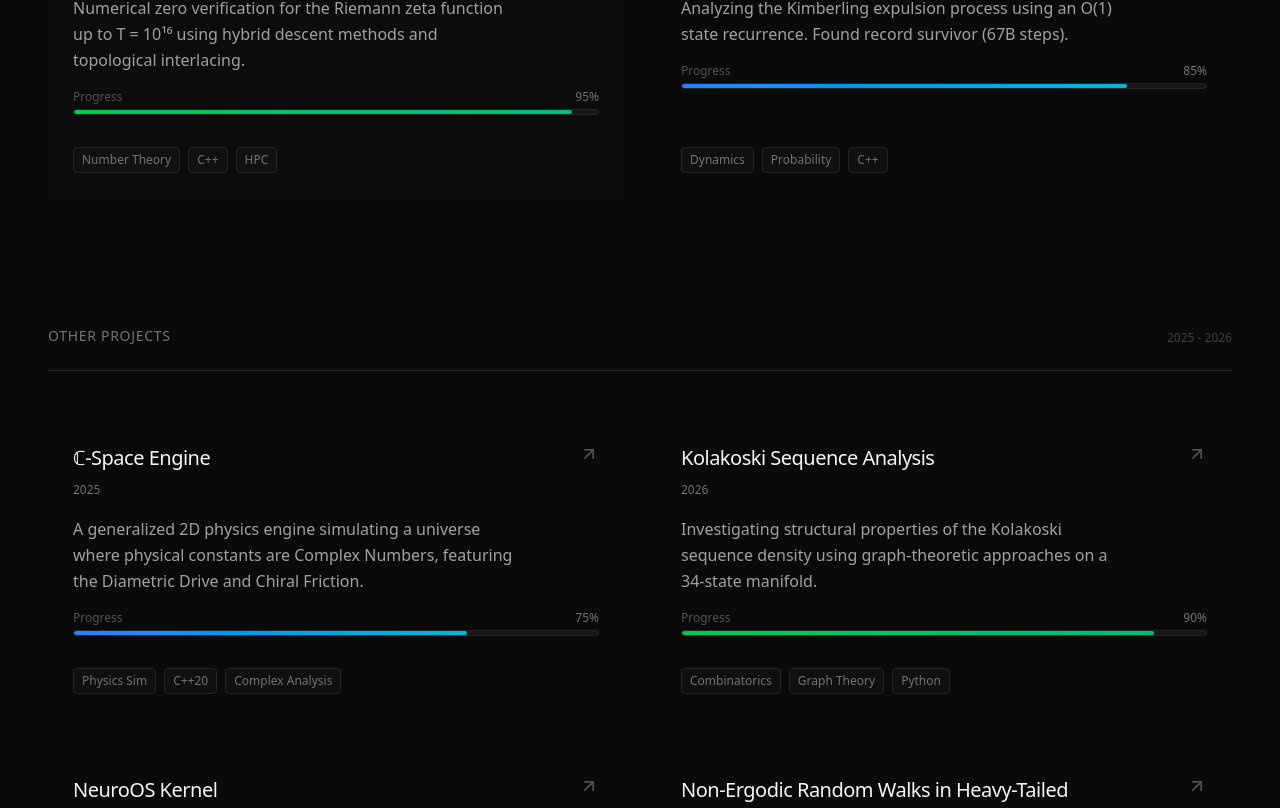
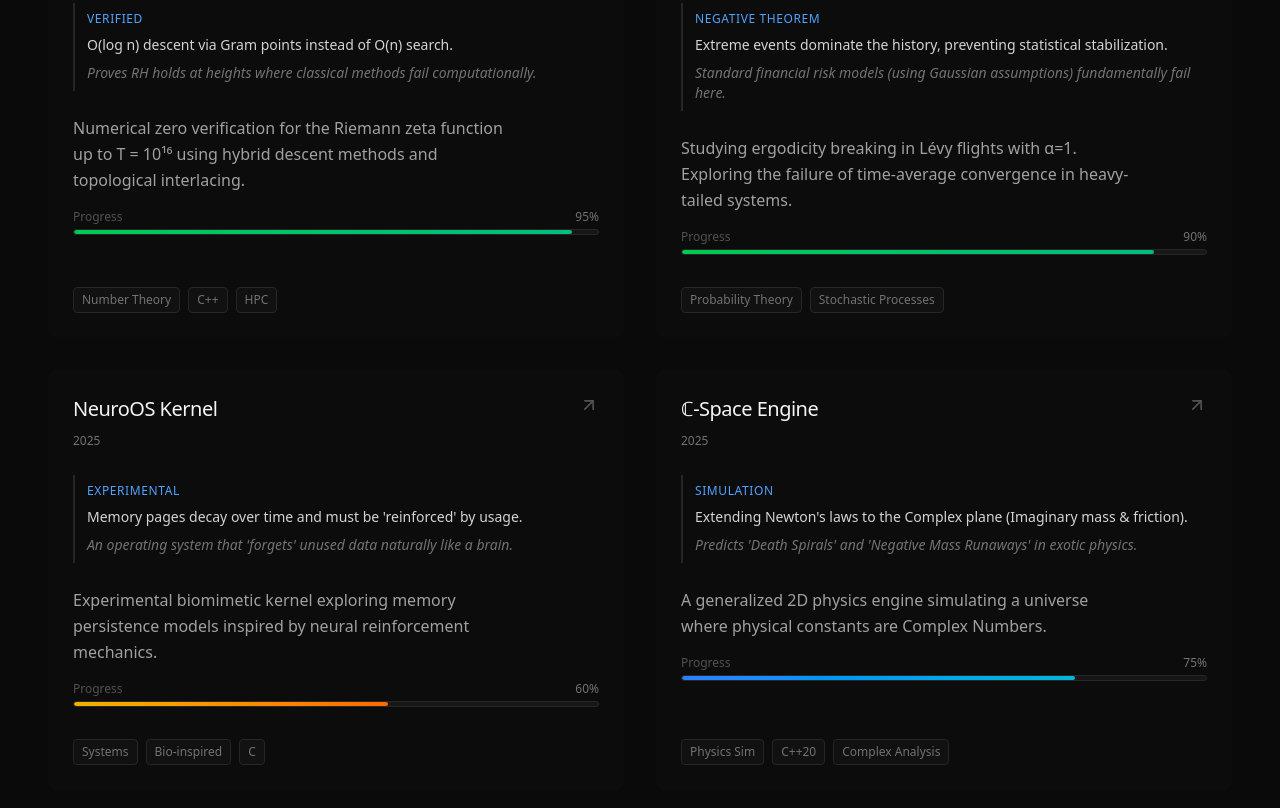
Before and after one commit to Shiviatrix/shiviatrix.github.io, a Next.js app: page / in a window 1280 px wide. Shown: the part 851-1659 px from the top of the page. Built offline with nearby package versions, Linux system fonts and the light colour scheme.

Commit message:
Divisions in work

```diff
--- a/src/app/page.tsx
+++ b/src/app/page.tsx
@@ -63,7 +63,7 @@ export default function Home() {
           className="flex items-end justify-between border-b border-neutral-800 pb-6"
         >
           <h2 className="text-sm font-mono text-neutral-500 uppercase tracking-wider">Featured Work</h2>
-          <span className="text-xs font-mono text-neutral-700">2025</span>
+          <span className="text-xs font-mono text-neutral-700">Highest Impact</span>
         </motion.div>
 
         <div className="grid grid-cols-1 md:grid-cols-2 gap-8">
@@ -75,14 +75,45 @@ export default function Home() {
             year="2025"
             highlight
             progress={95}
+            status="Verified"
+            coreIdea="O(log n) descent via Gram points instead of O(n) search."
+            implication="Proves RH holds at heights where classical methods fail computationally."
           />
           <ProjectCard
-            title="Kimberling Expulsion Conjecture"
-            description="Analyzing the Kimberling expulsion process using an O(1) state recurrence. Found record survivor (67B steps)."
-            tags={["Dynamics", "Probability", "C++"]}
-            href="/research/kimberling"
+            title="Non-Ergodic Random Walks"
+            description="Studying ergodicity breaking in Lévy flights with α=1. Exploring the failure of time-average convergence in heavy-tailed systems."
+            tags={["Probability Theory", "Stochastic Processes"]}
+            href="/research/heavy-tails"
+            year="2026"
+            highlight
+            progress={90}
+            status="Negative Theorem"
+            coreIdea="Extreme events dominate the history, preventing statistical stabilization."
+            implication="Standard financial risk models (using Gaussian assumptions) fundamentally fail here."
+          />
+          <ProjectCard
+            title="NeuroOS Kernel"
+            description="Experimental biomimetic kernel exploring memory persistence models inspired by neural reinforcement mechanics."
+            tags={["Systems", "Bio-inspired", "C"]}
+            href="/engineering/neuro-os"
             year="2025"
-            progress={85}
+            highlight
+            progress={60}
+            status="Experimental"
+            coreIdea="Memory pages decay over time and must be 'reinforced' by usage."
+            implication="An operating system that 'forgets' unused data naturally like a brain."
+          />
+          <ProjectCard
+            title="ℂ-Space Engine"
+            description="A generalized 2D physics engine simulating a universe where physical constants are Complex Numbers."
+            tags={["Physics Sim", "C++20", "Complex Analysis"]}
+            href="/research/c-space"
+            year="2025"
+            highlight
+            progress={75}
+            status="Simulation"
+            coreIdea="Extending Newton's laws to the Complex plane (Imaginary mass & friction)."
+            implication="Predicts 'Death Spirals' and 'Negative Mass Runaways' in exotic physics."
           />
         </div>
       </motion.section>
@@ -99,14 +130,6 @@ export default function Home() {
 
         <div className="grid grid-cols-1 md:grid-cols-2 gap-8">
           <ProjectCard
-            title="ℂ-Space Engine"
-            description="A generalized 2D physics engine simulating a universe where physical constants are Complex Numbers, featuring the Diametric Drive and Chiral Friction."
-            tags={["Physics Sim", "C++20", "Complex Analysis"]}
-            href="/research/c-space"
-            year="2025"
-            progress={75}
-          />
-          <ProjectCard
             title="Kolakoski Sequence Analysis"
             description="Investigating structural properties of the Kolakoski sequence density using graph-theoretic approaches on a 34-state manifold."
             tags={["Combinatorics", "Graph Theory", "Python"]}
@@ -115,20 +138,12 @@ export default function Home() {
             progress={90}
           />
           <ProjectCard
-            title="NeuroOS Kernel"
-            description="Experimental biomimetic kernel exploring memory persistence models inspired by neural reinforcement mechanics."
-            tags={["Systems", "Bio-inspired", "C"]}
-            href="/engineering/neuro-os"
+            title="Kimberling Expulsion Conjecture"
+            description="Analyzing the Kimberling expulsion process using an O(1) state recurrence. Found record survivor (67B steps)."
+            tags={["Dynamics", "Probability", "C++"]}
+            href="/research/kimberling"
             year="2025"
-            progress={60}
-          />
-          <ProjectCard
-            title="Non-Ergodic Random Walks in Heavy-Tailed Distributions"
-            description="Studying ergodicity breaking in Lévy flights with α=1. Exploring the failure of time-average convergence in heavy-tailed systems."
-            tags={["Probability Theory", "Stochastic Processes"]}
-            href="/research/heavy-tails"
-            year="2026"
-            progress={90}
+            progress={85}
           />
           <ProjectCard
             title="Twin Prime Cluster"
--- a/src/components/project-card.tsx
+++ b/src/components/project-card.tsx
@@ -13,9 +13,12 @@ interface ProjectCardProps {
     year?: string;
     highlight?: boolean;
     progress?: number; // 0-100
+    status?: string;
+    coreIdea?: string;
+    implication?: string;
 }
 
-export function ProjectCard({ title, description, tags, href, year, highlight, progress }: ProjectCardProps) {
+export function ProjectCard({ title, description, tags, href, year, highlight, progress, status, coreIdea, implication }: ProjectCardProps) {
     return (
         <motion.div
             initial={{ opacity: 0, y: 20 }}
@@ -41,6 +44,26 @@ export function ProjectCard({ title, description, tags, href, year, highlight, p
                 </div>
                 <ArrowUpRight className="w-5 h-5 text-neutral-600 group-hover:text-blue-400 group-hover:translate-x-1 group-hover:-translate-y-1 transition-all duration-300" />
             </div>
+
+            {(status || coreIdea || implication) && (
+                <div className="space-y-2 py-2 border-l-2 border-neutral-800 pl-3 my-2">
+                    {status && (
+                        <div className="text-xs font-mono text-blue-400 uppercase tracking-wider">
+                            {status}
+                        </div>
+                    )}
+                    {coreIdea && (
+                        <div className="text-sm text-neutral-300">
+                            {coreIdea}
+                        </div>
+                    )}
+                    {implication && (
+                        <div className="text-sm text-neutral-500 italic">
+                            {implication}
+                        </div>
+                    )}
+                </div>
+            )}
 
             <p className="text-neutral-400 leading-relaxed max-w-md">
                 {description}
```
